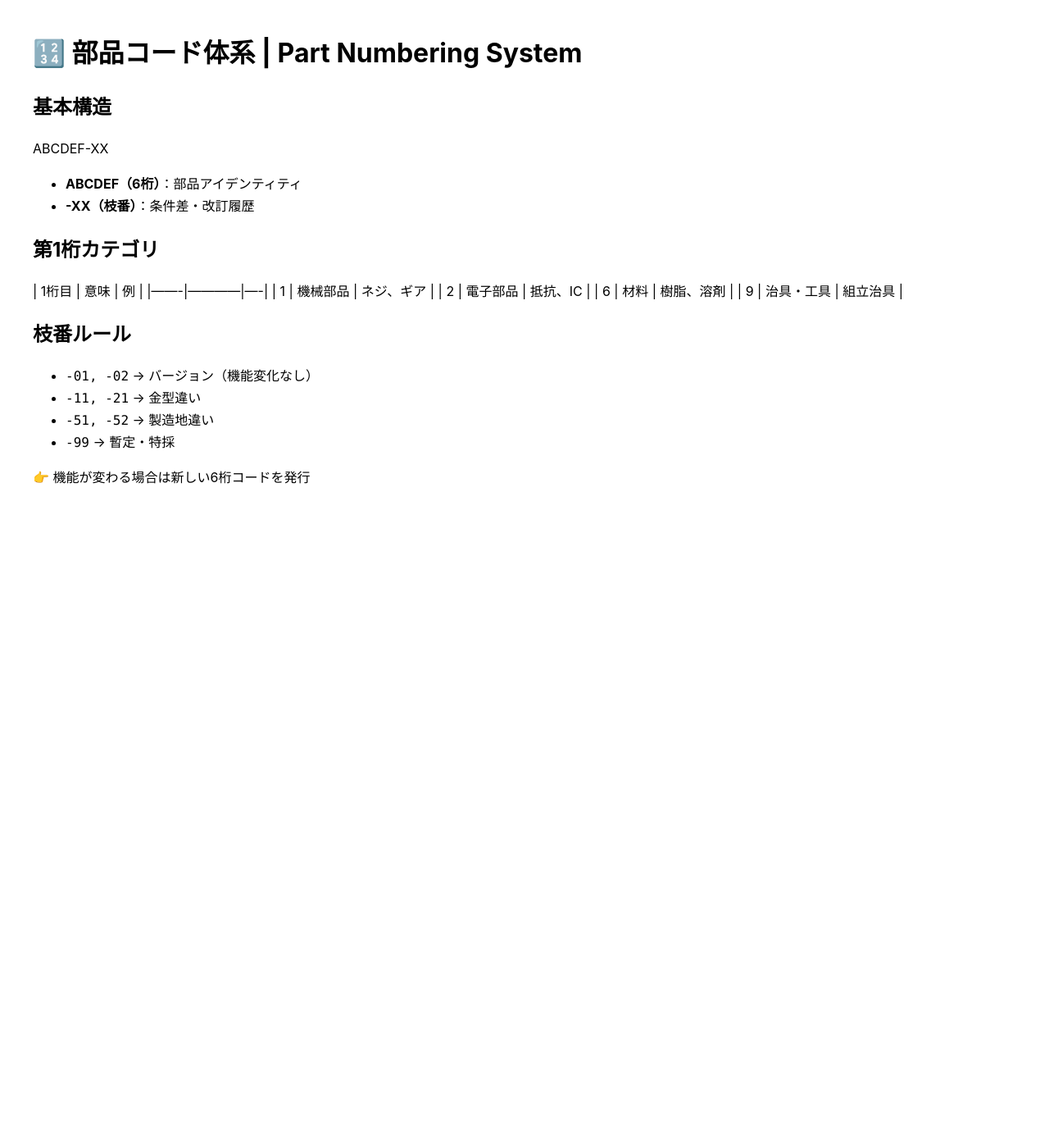
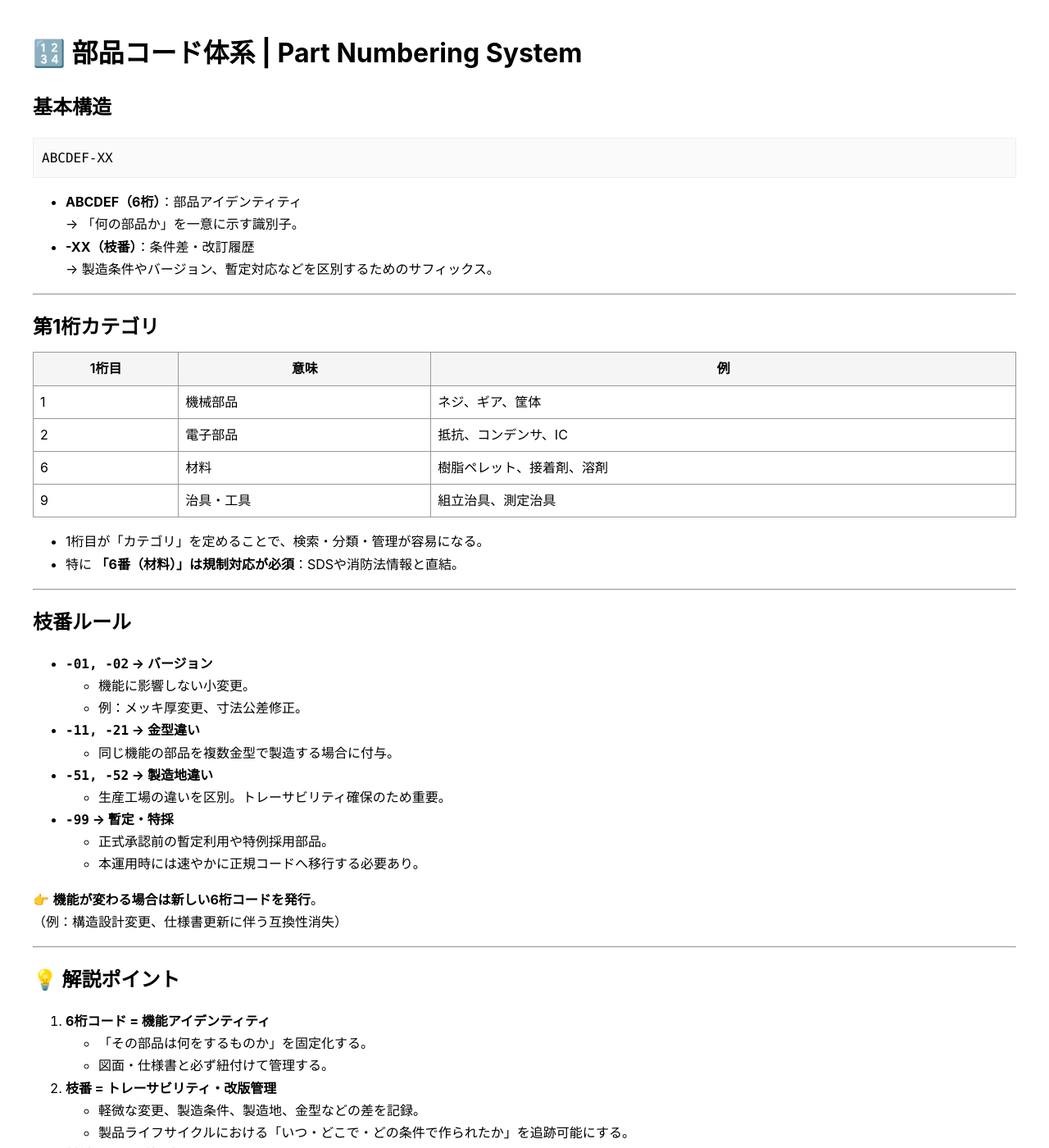
Before and after one commit to Samizo-AITL/EduMecha, a Jekyll site: the page built from 08_production_process/06_bom_generation/2_part_numbering.md, in a window 1280 px wide and 1400 px high. Shown: the whole window at 82% size. Built offline with Jekyll 4.4.1, drawn with Linux system fonts in a browser that asks for light colours; our own code applies the rules of GitHub Pages for plain Markdown files; some of the changed text lies outside the part shown.

Commit message:
Update 2_part_numbering.md

````diff
--- a/08_production_process/06_bom_generation/2_part_numbering.md
+++ b/08_production_process/06_bom_generation/2_part_numbering.md
@@ -6,23 +6,71 @@ title: "Part Numbering System"
 
 ## 基本構造
 
+```
 ABCDEF-XX
+```
 
 - **ABCDEF（6桁）**：部品アイデンティティ
+  → 「何の部品か」を一意に示す識別子。
 - **-XX（枝番）**：条件差・改訂履歴
+  → 製造条件やバージョン、暫定対応などを区別するためのサフィックス。
+
+---
 
 ## 第1桁カテゴリ
+
 | 1桁目 | 意味       | 例 |
 |-------|------------|----|
-| 1     | 機械部品   | ネジ、ギア |
-| 2     | 電子部品   | 抵抗、IC |
-| 6     | 材料       | 樹脂、溶剤 |
-| 9     | 治具・工具 | 組立治具 |
+| 1     | 機械部品   | ネジ、ギア、筐体 |
+| 2     | 電子部品   | 抵抗、コンデンサ、IC |
+| 6     | 材料       | 樹脂ペレット、接着剤、溶剤 |
+| 9     | 治具・工具 | 組立治具、測定治具 |
+
+- 1桁目が「カテゴリ」を定めることで、検索・分類・管理が容易になる。
+- 特に **「6番（材料）」は規制対応が必須**：SDSや消防法情報と直結。
+
+---
 
 ## 枝番ルール
-- `-01, -02` → バージョン（機能変化なし）
-- `-11, -21` → 金型違い
-- `-51, -52` → 製造地違い
-- `-99` → 暫定・特採
 
-👉 機能が変わる場合は新しい6桁コードを発行
+- **`-01, -02` → バージョン**
+  - 機能に影響しない小変更。
+  - 例：メッキ厚変更、寸法公差修正。
+
+- **`-11, -21` → 金型違い**
+  - 同じ機能の部品を複数金型で製造する場合に付与。
+
+- **`-51, -52` → 製造地違い**
+  - 生産工場の違いを区別。トレーサビリティ確保のため重要。
+
+- **`-99` → 暫定・特採**
+  - 正式承認前の暫定利用や特例採用部品。
+  - 本運用時には速やかに正規コードへ移行する必要あり。
+
+👉 **機能が変わる場合は新しい6桁コードを発行**。
+（例：構造設計変更、仕様書更新に伴う互換性消失）
+
+---
+
+## 💡 解説ポイント
+
+1. **6桁コード = 機能アイデンティティ**
+   - 「その部品は何をするものか」を固定化する。
+   - 図面・仕様書と必ず紐付けて管理する。
+
+2. **枝番 = トレーサビリティ・改版管理**
+   - 軽微な変更、製造条件、製造地、金型などの差を記録。
+   - 製品ライフサイクルにおける「いつ・どこで・どの条件で作られたか」を追跡可能にする。
+
+3. **材料コードは特別扱い**
+   - 環境法規制（RoHS/REACH）、消防法、輸出管理（該非判定）の影響が大きい。
+   - コード付与と同時に **SDS・環境データをセットで登録** するのが実務上必須。
+
+---
+
+✅ このルールを徹底することで、
+- **設計変更の影響範囲を迅速に判断**
+- **製造・環境・輸出管理との整合性を確保**
+- **トレーサビリティを担保し、監査にも耐えられる体系**
+
+を実現できます。
````
